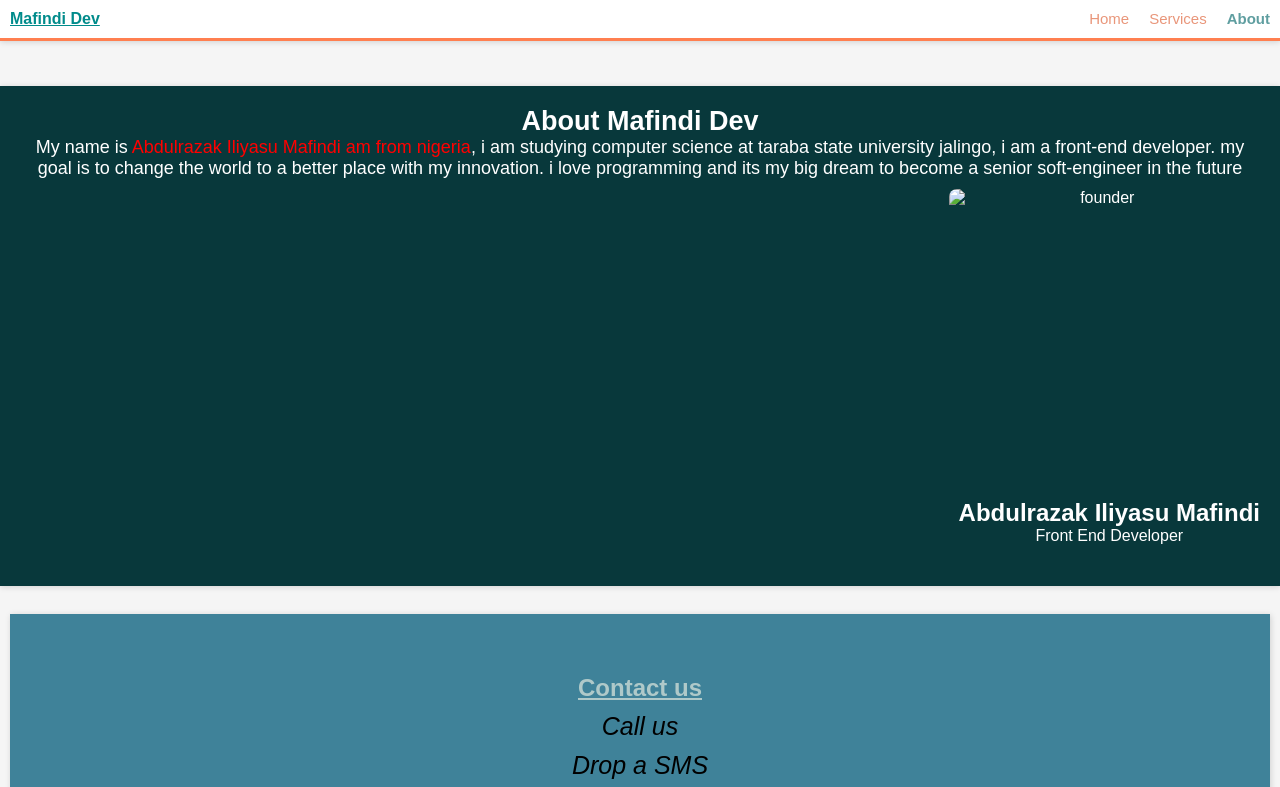
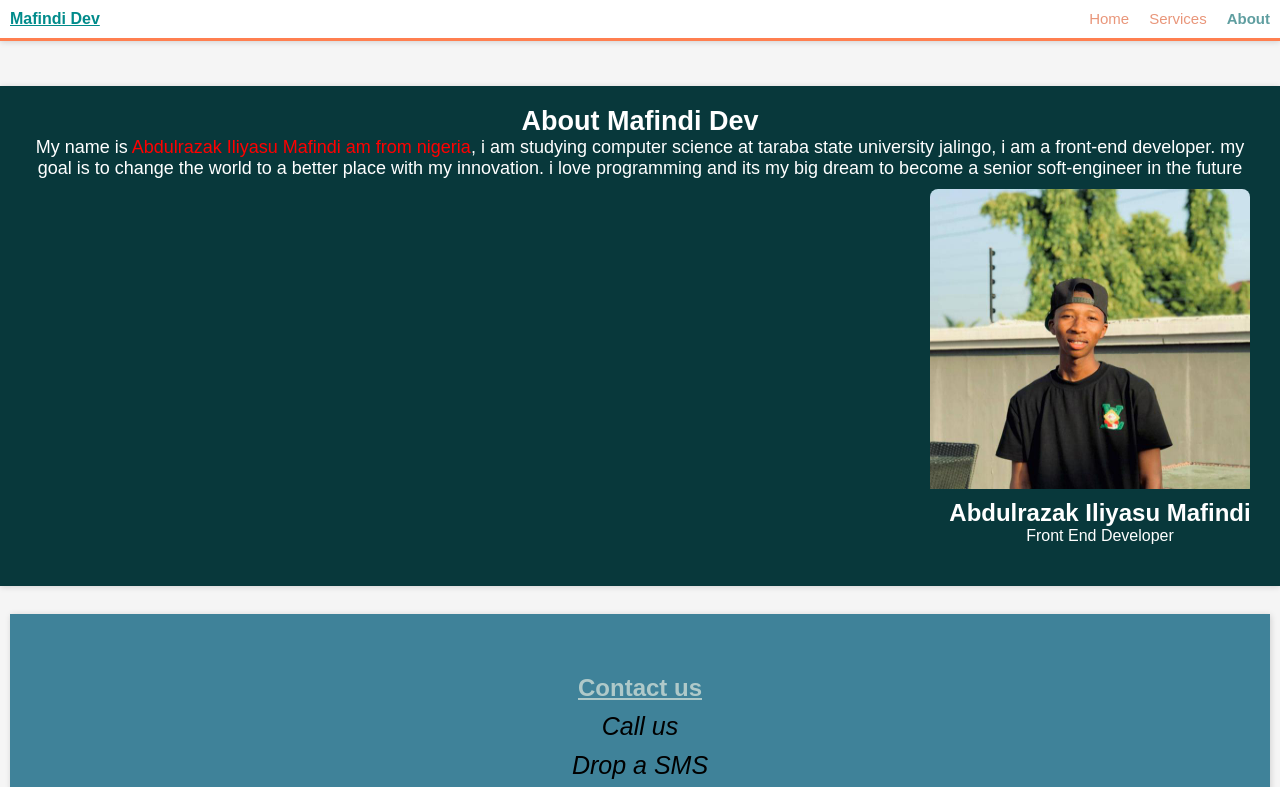
Before and after one commit to mafindijr/mafindi-s-dev, a plain HTML site: page about.html in a window 1280 px wide. Shown: the top 787 px of the page. Drawn offline with Linux system fonts and the light colour scheme.

Commit message:
Update about.html

```diff
--- a/about.html
+++ b/about.html
@@ -48,7 +48,7 @@
 
             <div class="image">
 
-                <img class="abdul" src="image/abdu.jpg" alt="founder">
+                <img class="abdul" src="abdu.jpg" alt="founder">
                 <h1>Abdulrazak Iliyasu Mafindi</h1>
                 <p>Front End Developer</p>
               </div>
```
